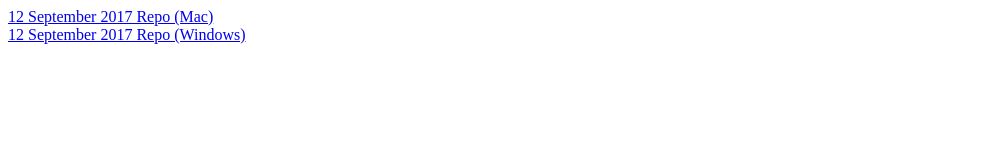
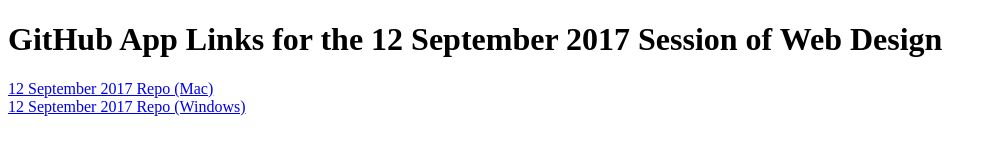
Before and after one commit to roy-vanegas/12-sep-2017-open-github-app, a plain HTML site: page index.html in a window 1280 px wide. Shown: the whole page, without its empty margins (0-996 px from the left). Drawn offline with Linux system fonts and the light colour scheme.

Commit message:
Add title and h1 to page

```diff
--- a/index.html
+++ b/index.html
@@ -2,8 +2,10 @@
 <html lang="en">
    <head>
       <meta charset="utf-8">
+      <title>GitHub App Links for the 12 September 2017 Session of Web Design</title>
    </head>
    <body>
+      <h1>GitHub App Links for the 12 September 2017 Session of Web Design</h1>
       <a href="github-mac://openRepo/https://github.com/code-warrior/12-september-2017">12 September 2017 Repo (Mac)</a>
       <br>
       <a href="github-windows://openRepo/https://github.com/code-warrior/12-september-2017">12 September 2017 Repo (Windows)</a>
```
